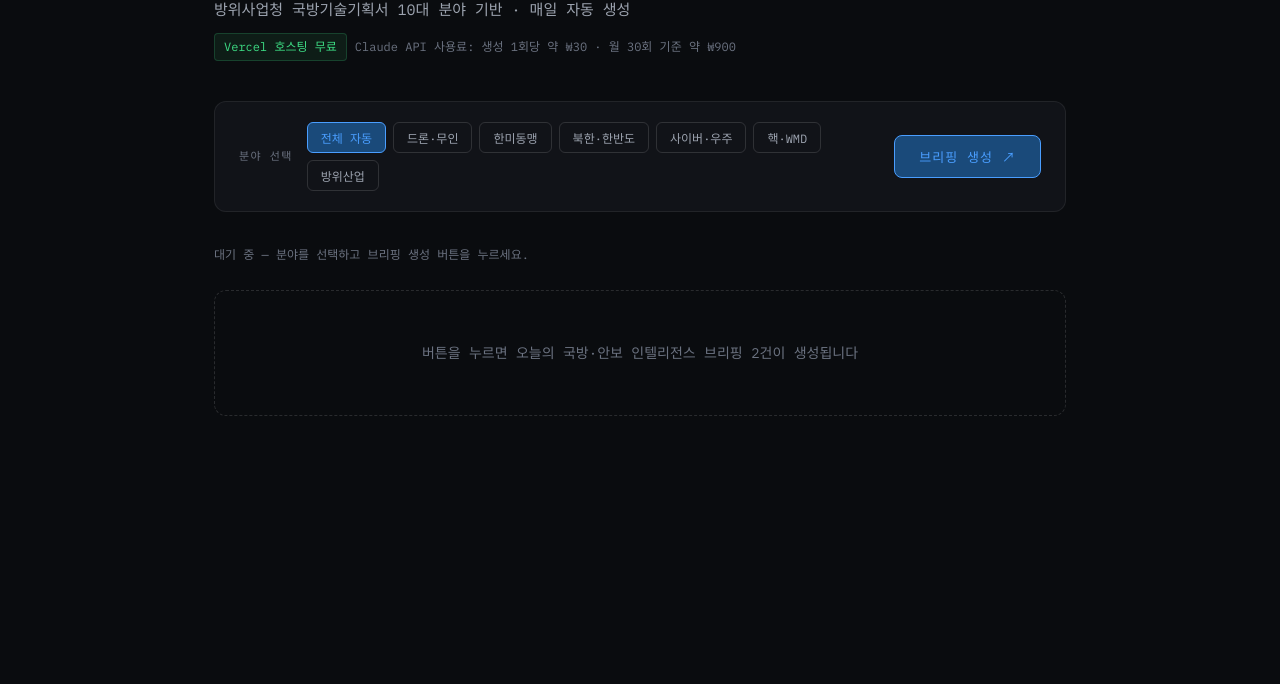
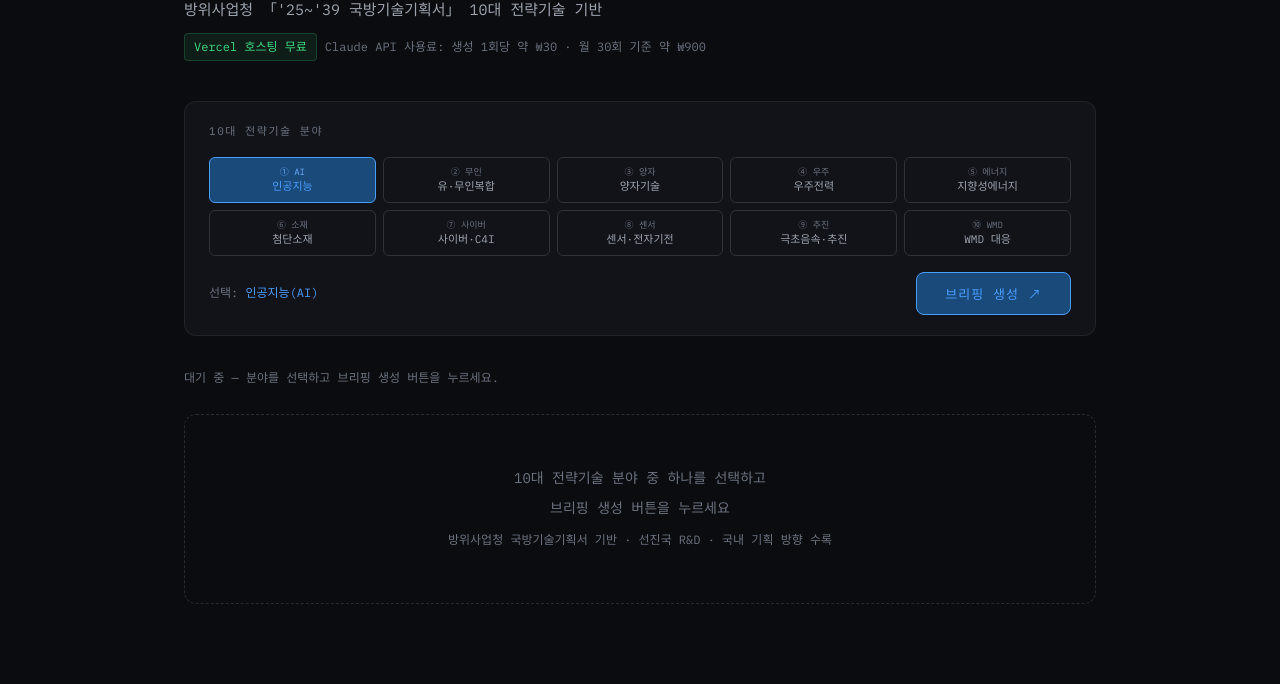
Before and after one commit to CaptainK2030/defense-briefing, a website: page public/index.html in a window 1280 px wide. Shown: the part 230-914 px from the top of the page. Before the commit the page ends 800 px from the top, so only its background shows below. Drawn offline with Linux system fonts and the light colour scheme; a web font is replaced by a local one.

Commit message:
Update index.html

```diff
--- a/public/index.html
+++ b/public/index.html
@@ -21,26 +21,51 @@
   .logo-dot { width: 7px; height: 7px; border-radius: 50%; background: var(--green); animation: pulse 2s ease-in-out infinite; }
   @keyframes pulse { 0%,100%{opacity:1} 50%{opacity:0.3} }
   .header-date { font-family: var(--mono); font-size: 13px; color: var(--text3); }
-  main { max-width: 900px; margin: 0 auto; padding: 2.5rem 1.5rem 5rem; }
+  main { max-width: 960px; margin: 0 auto; padding: 2.5rem 1.5rem 5rem; }
   .hero { margin-bottom: 2.5rem; }
   .hero-label { font-family: var(--mono); font-size: 11px; letter-spacing: 0.2em; color: var(--text3); margin-bottom: 12px; }
   .hero-title { font-size: clamp(26px, 4vw, 36px); font-weight: 500; line-height: 1.2; margin-bottom: 10px; }
   .hero-sub { font-size: 15px; color: var(--text2); font-family: var(--mono); }
-  .cost-bar { display: flex; align-items: center; gap: 8px; margin-top: 10px; font-family: var(--mono); font-size: 12px; color: var(--text3); }
+  .cost-bar { display: flex; align-items: center; gap: 8px; margin-top: 10px; font-family: var(--mono); font-size: 12px; color: var(--text3); flex-wrap: wrap; }
   .cost-pill { padding: 3px 9px; background: rgba(61,220,132,0.08); border: 1px solid rgba(61,220,132,0.2); border-radius: 4px; color: var(--green); }
-  .controls-wrap { background: var(--bg2); border: 1px solid var(--border); border-radius: 12px; padding: 1.25rem 1.5rem; margin-bottom: 2rem; display: flex; gap: 14px; align-items: center; flex-wrap: wrap; }
-  .ctrl-label { font-family: var(--mono); font-size: 11px; color: var(--text3); letter-spacing: 0.12em; white-space: nowrap; }
-  .topic-grid { display: flex; gap: 7px; flex-wrap: wrap; flex: 1; }
-  .t-btn { font-family: var(--mono); font-size: 12px; padding: 6px 13px; border-radius: 6px; border: 1px solid var(--border2); background: transparent; color: var(--text2); cursor: pointer; transition: all 0.15s; }
+
+  .controls-wrap { background: var(--bg2); border: 1px solid var(--border); border-radius: 12px; padding: 1.25rem 1.5rem; margin-bottom: 2rem; }
+  .ctrl-row { display: flex; align-items: center; gap: 12px; margin-bottom: 1rem; flex-wrap: wrap; }
+  .ctrl-label { font-family: var(--mono); font-size: 11px; color: var(--text3); letter-spacing: 0.14em; white-space: nowrap; }
+  .tech-grid {
+    display: grid;
+    grid-template-columns: repeat(5, 1fr);
+    gap: 7px;
+    margin-bottom: 1rem;
+  }
+  .t-btn {
+    font-family: var(--mono);
+    font-size: 11px;
+    padding: 8px 6px;
+    border-radius: 6px;
+    border: 1px solid var(--border2);
+    background: transparent;
+    color: var(--text2);
+    cursor: pointer;
+    transition: all 0.15s;
+    text-align: center;
+    line-height: 1.3;
+  }
+  .t-btn .btn-num { display: block; font-size: 9px; color: var(--text3); margin-bottom: 2px; }
   .t-btn:hover { border-color: var(--accent); color: var(--accent); }
   .t-btn.active { background: var(--accent2); border-color: var(--accent); color: var(--accent); }
-  .gen-btn { font-family: var(--mono); font-size: 13px; letter-spacing: 0.08em; padding: 11px 24px; border-radius: 8px; border: 1px solid var(--accent); background: var(--accent2); color: var(--accent); cursor: pointer; transition: all 0.15s; white-space: nowrap; flex-shrink: 0; }
+  .t-btn.active .btn-num { color: #6baeff; }
+  .bottom-row { display: flex; align-items: center; justify-content: space-between; gap: 12px; flex-wrap: wrap; }
+  .selected-label { font-family: var(--mono); font-size: 12px; color: var(--text3); }
+  .selected-label span { color: var(--accent); }
+  .gen-btn { font-family: var(--mono); font-size: 13px; letter-spacing: 0.08em; padding: 11px 28px; border-radius: 8px; border: 1px solid var(--accent); background: var(--accent2); color: var(--accent); cursor: pointer; transition: all 0.15s; white-space: nowrap; }
   .gen-btn:hover:not(:disabled) { background: var(--accent); color: #fff; }
   .gen-btn:disabled { opacity: 0.35; cursor: not-allowed; }
+
   .status { font-family: var(--mono); font-size: 12px; color: var(--text3); margin-bottom: 1.5rem; display: flex; align-items: center; gap: 8px; min-height: 22px; }
   .spinner { width: 11px; height: 11px; border: 1.5px solid var(--border2); border-top-color: var(--accent); border-radius: 50%; animation: spin 0.7s linear infinite; flex-shrink: 0; }
   @keyframes spin { to { transform: rotate(360deg); } }
-  .empty { text-align: center; padding: 3rem 1rem; border: 1px dashed var(--border2); border-radius: 12px; color: var(--text3); font-family: var(--mono); font-size: 14px; line-height: 2; }
+  .empty { text-align: center; padding: 3rem 1rem; border: 1px dashed var(--border2); border-radius: 12px; color: var(--text3); font-family: var(--mono); font-size: 14px; line-height: 2.2; }
   .error-box { padding: 1rem 1.25rem; background: rgba(255,107,107,0.06); border: 1px solid rgba(255,107,107,0.2); border-radius: 8px; color: var(--red); font-family: var(--mono); font-size: 13px; }
   .cards { display: flex; flex-direction: column; gap: 1.5rem; }
   .card { background: var(--bg2); border: 1px solid var(--border); border-radius: 12px; overflow: hidden; }
@@ -54,17 +79,17 @@
   .card-title { font-size: 18px; font-weight: 500; color: var(--text); line-height: 1.4; padding: 1.25rem 1.5rem 0; }
   .card-body { padding: 0.5rem 1.5rem 1.25rem; }
   .section-label { font-family: var(--mono); font-size: 11px; letter-spacing: 0.1em; padding: 4px 10px; border-radius: 4px; display: inline-block; margin-top: 18px; margin-bottom: 8px; }
-  .lbl-content { background: rgba(74,158,255,0.08); color: #6baeff; border: 1px solid rgba(74,158,255,0.2); }
-  .lbl-impl    { background: rgba(61,220,132,0.08); color: #3ddc84; border: 1px solid rgba(61,220,132,0.2); }
+  .lbl-content { background: rgba(74,158,255,0.08);  color: #6baeff; border: 1px solid rgba(74,158,255,0.2); }
+  .lbl-impl    { background: rgba(61,220,132,0.08);  color: #3ddc84; border: 1px solid rgba(61,220,132,0.2); }
   .lbl-rd      { background: rgba(255,183,64,0.08);  color: #ffb740; border: 1px solid rgba(255,183,64,0.2); }
   .lbl-korea   { background: rgba(167,139,250,0.08); color: #a78bfa; border: 1px solid rgba(167,139,250,0.2); }
   .section-text { font-size: 15px; color: var(--text2); line-height: 1.9; }
   .card-footer { border-top: 1px solid var(--border); padding: 0.875rem 1.5rem; }
   .source-text { font-family: var(--mono); font-size: 12px; color: var(--text3); line-height: 1.6; }
-  @media (max-width: 600px) {
+  @media (max-width: 640px) {
     header { padding: 0 1rem; }
     main { padding: 1.5rem 1rem 4rem; }
-    .controls-wrap { flex-direction: column; align-items: flex-start; }
+    .tech-grid { grid-template-columns: repeat(2, 1fr); }
     .gen-btn { width: 100%; text-align: center; }
     .card-title { font-size: 16px; }
     .section-text { font-size: 14px; }
@@ -80,107 +105,161 @@
   <div class="hero">
     <div class="hero-label">국방 오피니언 리더 보좌 시스템</div>
     <h1 class="hero-title">국방 인텔리전스<br>브리핑 에이전트</h1>
-    <div class="hero-sub">방위사업청 국방기술기획서 10대 분야 기반 · 매일 자동 생성</div>
+    <div class="hero-sub">방위사업청 「'25~'39 국방기술기획서」 10대 전략기술 기반</div>
     <div class="cost-bar">
       <span class="cost-pill">Vercel 호스팅 무료</span>
       <span>Claude API 사용료: 생성 1회당 약 ₩30 · 월 30회 기준 약 ₩900</span>
     </div>
   </div>
+
   <div class="controls-wrap">
-    <span class="ctrl-label">분야 선택</span>
-    <div class="topic-grid" id="topicGrid">
-      <button class="t-btn active" data-topic="auto">전체 자동</button>
-      <button class="t-btn" data-topic="drone">드론·무인</button>
-      <button class="t-btn" data-topic="korus">한미동맹</button>
-      <button class="t-btn" data-topic="nk">북한·한반도</button>
-      <button class="t-btn" data-topic="cyber">사이버·우주</button>
-      <button class="t-btn" data-topic="nuclear">핵·WMD</button>
-      <button class="t-btn" data-topic="kdef">방위산업</button>
+    <div class="ctrl-row">
+      <span class="ctrl-label">10대 전략기술 분야</span>
     </div>
-    <button class="gen-btn" id="genBtn" onclick="generate()">브리핑 생성 ↗</button>
+    <div class="tech-grid" id="topicGrid">
+      <button class="t-btn active" data-topic="ai" data-label="인공지능(AI)">
+        <span class="btn-num">① AI</span>인공지능
+      </button>
+      <button class="t-btn" data-topic="uav" data-label="유·무인복합">
+        <span class="btn-num">② 무인</span>유·무인복합
+      </button>
+      <button class="t-btn" data-topic="quantum" data-label="양자(Quantum)">
+        <span class="btn-num">③ 양자</span>양자기술
+      </button>
+      <button class="t-btn" data-topic="space" data-label="우주(Space)">
+        <span class="btn-num">④ 우주</span>우주전력
+      </button>
+      <button class="t-btn" data-topic="energy" data-label="에너지(Energy)">
+        <span class="btn-num">⑤ 에너지</span>지향성에너지
+      </button>
+      <button class="t-btn" data-topic="material" data-label="첨단소재">
+        <span class="btn-num">⑥ 소재</span>첨단소재
+      </button>
+      <button class="t-btn" data-topic="cyber" data-label="사이버·네트워크">
+        <span class="btn-num">⑦ 사이버</span>사이버·C4I
+      </button>
+      <button class="t-btn" data-topic="sensor" data-label="센서·전자기전">
+        <span class="btn-num">⑧ 센서</span>센서·전자기전
+      </button>
+      <button class="t-btn" data-topic="propulsion" data-label="추진(Propulsion)">
+        <span class="btn-num">⑨ 추진</span>극초음속·추진
+      </button>
+      <button class="t-btn" data-topic="wmd" data-label="WMD 대응">
+        <span class="btn-num">⑩ WMD</span>WMD 대응
+      </button>
+    </div>
+    <div class="bottom-row">
+      <div class="selected-label">선택: <span id="selectedLabel">인공지능(AI)</span></div>
+      <button class="gen-btn" id="genBtn" onclick="generate()">브리핑 생성 ↗</button>
+    </div>
   </div>
+
   <div class="status" id="status">대기 중 — 분야를 선택하고 브리핑 생성 버튼을 누르세요.</div>
-  <div id="output"><div class="empty">버튼을 누르면 오늘의 국방·안보 인텔리전스 브리핑 2건이 생성됩니다</div></div>
+  <div id="output">
+    <div class="empty">
+      10대 전략기술 분야 중 하나를 선택하고<br>
+      브리핑 생성 버튼을 누르세요<br>
+      <span style="font-size:12px;color:var(--text3)">방위사업청 국방기술기획서 기반 · 선진국 R&D · 국내 기획 방향 수록</span>
+    </div>
+  </div>
 </main>
+
 <script>
 const today = new Date();
 document.getElementById('headerDate').textContent = today.toLocaleDateString('ko-KR',{year:'numeric',month:'long',day:'numeric',weekday:'short'});
+
 const TOPICS = {
-  auto:'국방·안보 전 분야에서 오늘 가장 주목할 이슈',
-  drone:'드론·무인체계·AI 자율전투',
-  korus:'한미동맹·인도태평양 전략·방위비 분담',
-  nk:'북한 군사동향·한반도 안보',
-  cyber:'사이버전·우주전·전자전',
-  nuclear:'핵억제·핵비확산·WMD',
-  kdef:'방위산업·K-방산 수출'
+  ai:         '인공지능(AI) — 국방 AI 플랫폼, 자율 의사결정, 스마트 전력지원',
+  uav:        '유·무인복합 — 드론, 무인기, 로봇전투체계, 유무인 협업작전',
+  quantum:    '양자기술 — 양자통신, 양자센서, 양자암호, 양자컴퓨팅',
+  space:      '우주전력 — 감시정찰위성, 초정밀 위성항법, 우주상황인식, 대위성 전력',
+  energy:     '지향성에너지(DEW) — 고출력 레이저·마이크로파, 에너지 무기체계',
+  material:   '첨단소재 — 스텔스 소재, 초고강도 구조재, 나노·메타소재',
+  cyber:      '사이버·네트워크 — 사이버전, 전자전, C4I, 전술 네트워크',
+  sensor:     '센서·전자기전 — 레이더, 적외선·광학센서, 전자기 공격·방어',
+  propulsion: '추진 — 극초음속, 고체추진, 항공·해양 추진체계',
+  wmd:        'WMD 대응 — 미사일방어, 고위력 정밀타격, 핵억제, 화생방 방어',
 };
-let cur='auto';
-document.querySelectorAll('.t-btn').forEach(b=>{
-  b.addEventListener('click',()=>{
-    document.querySelectorAll('.t-btn').forEach(x=>x.classList.remove('active'));
-    b.classList.add('active'); cur=b.dataset.topic;
+
+let cur = 'ai';
+document.querySelectorAll('.t-btn').forEach(b => {
+  b.addEventListener('click', () => {
+    document.querySelectorAll('.t-btn').forEach(x => x.classList.remove('active'));
+    b.classList.add('active');
+    cur = b.dataset.topic;
+    document.getElementById('selectedLabel').textContent = b.dataset.label;
   });
 });
-function setStatus(msg,loading=false){
-  document.getElementById('status').innerHTML=loading?`<span class="spinner"></span><span style="color:#4a9eff">${msg}</span>`:`<span>${msg}</span>`;
+
+function setStatus(msg, loading=false) {
+  document.getElementById('status').innerHTML = loading
+    ? `<span class="spinner"></span><span style="color:#4a9eff">${msg}</span>`
+    : `<span>${msg}</span>`;
 }
-function field(text,...keys){
-  for(const key of keys){
-    const re=new RegExp(`[-•]?\\s*${key}\\s*[:：]\\s*([\\s\\S]+?)(?=\\n\\s*[-•]?\\s*(?:제목|유형|분야|핵심|전략|선진국|국내|출처|$))`,'i');
-    const m=text.match(re);
-    if(m&&m[1].trim())return m[1].trim().replace(/\n/g,' ').slice(0,1000);
+
+function field(text, ...keys) {
+  for (const key of keys) {
+    const re = new RegExp(`[-•]?\\s*${key}\\s*[:：]\\s*([\\s\\S]+?)(?=\\n\\s*[-•]?\\s*(?:제목|유형|분야|핵심|전략|선진국|국내|출처|$))`, 'i');
+    const m = text.match(re);
+    if (m && m[1].trim()) return m[1].trim().replace(/\n/g, ' ').slice(0, 1000);
   }
   return '';
 }
-function renderCard(block,idx){
-  const title=field(block,'제목');
-  const type=field(block,'유형');
-  const domain=field(block,'분야');
-  const summary=field(block,'핵심 내용','핵심내용');
-  const impl=field(block,'전략적 시사점','시사점');
-  const rdG=field(block,'선진국 최신 R&D 방향','선진국 R&D','선진국');
-  const rdK=field(block,'국내 개발 기획 방향','국내 기획','국내 개발');
-  const src=field(block,'출처');
-  const body=(!summary&&!impl)?block.slice(0,800):'';
+
+function renderCard(block, idx) {
+  const title  = field(block, '제목');
+  const type   = field(block, '유형');
+  const domain = field(block, '분야');
+  const summary = field(block, '핵심 내용', '핵심내용');
+  const impl   = field(block, '전략적 시사점', '시사점');
+  const rdG    = field(block, '선진국 최신 R&D 방향', '선진국 R&D', '선진국');
+  const rdK    = field(block, '국내 개발 기획 방향', '국내 기획', '국내 개발');
+  const src    = field(block, '출처');
+  const body   = (!summary && !impl) ? block.slice(0, 800) : '';
   return `<div class="card">
     <div class="card-head">
       <span class="card-num">자료 ${idx+1}</span>
       <div class="tags">
-        ${type?`<span class="tag tag-type">${type}</span>`:''}
-        ${domain?`<span class="tag tag-domain">${domain}</span>`:''}
+        ${type   ? `<span class="tag tag-type">${type}</span>` : ''}
+        ${domain ? `<span class="tag tag-domain">${domain}</span>` : ''}
       </div>
     </div>
-    ${title?`<div class="card-title">${title}</div>`:''}
+    ${title ? `<div class="card-title">${title}</div>` : ''}
     <div class="card-body">
-      ${summary?`<div class="section-label lbl-content">핵심 내용</div><div class="section-text">${summary}</div>`:''}
-      ${impl?`<div class="section-label lbl-impl">전략적 시사점</div><div class="section-text">${impl}</div>`:''}
-      ${rdG?`<div class="section-label lbl-rd">선진국 최신 R&amp;D 방향</div><div class="section-text">${rdG}</div>`:''}
-      ${rdK?`<div class="section-label lbl-korea">국내 개발 기획 방향</div><div class="section-text">${rdK}</div>`:''}
-      ${body?`<div class="section-text">${body}</div>`:''}
+      ${summary ? `<div class="section-label lbl-content">핵심 내용</div><div class="section-text">${summary}</div>` : ''}
+      ${impl    ? `<div class="section-label lbl-impl">전략적 시사점</div><div class="section-text">${impl}</div>` : ''}
+      ${rdG     ? `<div class="section-label lbl-rd">선진국 최신 R&amp;D 방향</div><div class="section-text">${rdG}</div>` : ''}
+      ${rdK     ? `<div class="section-label lbl-korea">국내 개발 기획 방향</div><div class="section-text">${rdK}</div>` : ''}
+      ${body    ? `<div class="section-text">${body}</div>` : ''}
     </div>
-    ${src?`<div class="card-footer"><div class="source-text">출처: ${src}</div></div>`:''}
+    ${src ? `<div class="card-footer"><div class="source-text">출처: ${src}</div></div>` : ''}
   </div>`;
 }
-async function generate(){
-  const btn=document.getElementById('genBtn');
-  const output=document.getElementById('output');
-  const dateStr=today.toLocaleDateString('ko-KR',{year:'numeric',month:'long',day:'numeric'});
-  btn.disabled=true;
-  setStatus('브리핑 생성 중...',true);
-  output.innerHTML='';
-  try{
-    const res=await fetch('/api/briefing',{method:'POST',headers:{'Content-Type':'application/json'},body:JSON.stringify({topic:cur})});
-    if(!res.ok){const e=await res.json();throw new Error(e.error||`HTTP ${res.status}`);}
-    const {text,date}=await res.json();
-    const blocks=text.split(/\[자료\s*\d+\]/).filter(p=>p.trim().length>40).slice(0,2);
-    if(!blocks.length)throw new Error('응답 파싱 실패. 다시 시도해주세요.');
-    output.innerHTML=`<div class="cards">${blocks.map((b,i)=>renderCard(b,i)).join('')}</div>`;
+
+async function generate() {
+  const btn = document.getElementById('genBtn');
+  const output = document.getElementById('output');
+  const dateStr = today.toLocaleDateString('ko-KR',{year:'numeric',month:'long',day:'numeric'});
+  btn.disabled = true;
+  setStatus('브리핑 생성 중...', true);
+  output.innerHTML = '';
+  try {
+    const res = await fetch('/api/briefing', {
+      method: 'POST',
+      headers: { 'Content-Type': 'application/json' },
+      body: JSON.stringify({ topic: cur }),
+    });
+    if (!res.ok) { const e = await res.json(); throw new Error(e.error || `HTTP ${res.status}`); }
+    const { text, date } = await res.json();
+    const blocks = text.split(/\[자료\s*\d+\]/).filter(p => p.trim().length > 40).slice(0, 2);
+    if (!blocks.length) throw new Error('응답 파싱 실패. 다시 시도해주세요.');
+    output.innerHTML = `<div class="cards">${blocks.map((b,i) => renderCard(b,i)).join('')}</div>`;
     setStatus(`브리핑 완료 — ${date} · ${new Date().toLocaleTimeString('ko-KR')}`);
-  }catch(e){
-    output.innerHTML=`<div class="error-box">오류: ${e.message}</div>`;
+  } catch(e) {
+    output.innerHTML = `<div class="error-box">오류: ${e.message}</div>`;
     setStatus('오류 발생');
   }
-  btn.disabled=false;
+  btn.disabled = false;
 }
 </script>
 </body>
```
